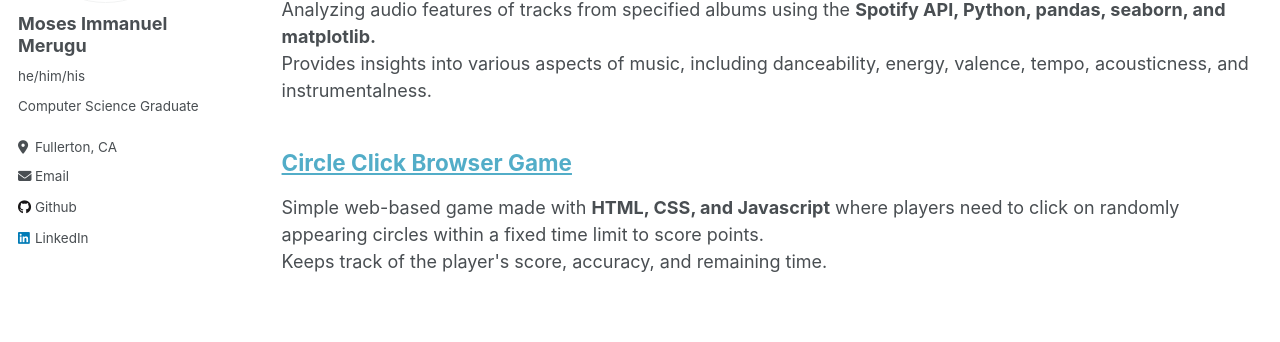
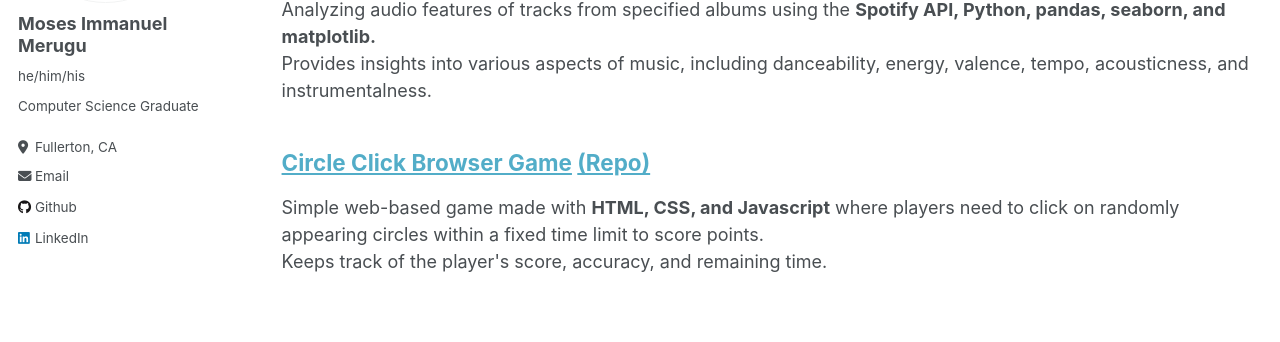
Before and after one commit to mmeru/mmeru.github.io, a Jekyll site: the page built from _pages/portfolio.html, in a window 1280 px wide and 900 px high, scrolled down 526 px. Shown: the part 258-600 px from the top of the window. Built offline with Jekyll 4.4.1, drawn with Linux system fonts in a browser that asks for light colours.

Commit message:
Update portfolio.html

```diff
--- a/_pages/portfolio.html
+++ b/_pages/portfolio.html
@@ -38,6 +38,6 @@ author_profile: true
     </div>
 
     <div class="project">
-        <h2><a href="https://github.com/mmeru/browser-game" target="_blank">Circle Click Browser Game</a></h2>
+        <h2><a href="https://mmeru.github.io/browser-game/" target="_blank">Circle Click Browser Game</a> <a href="https://github.com/mmeru/browser-game" target="_blank">(Repo)</a></h2>
         <p>Simple web-based game made with <b>HTML, CSS, and Javascript</b> where players need to click on randomly appearing circles within a fixed time limit to score points.<br>Keeps track of the player's score, accuracy, and remaining time.</b></p>
     </div>
```
